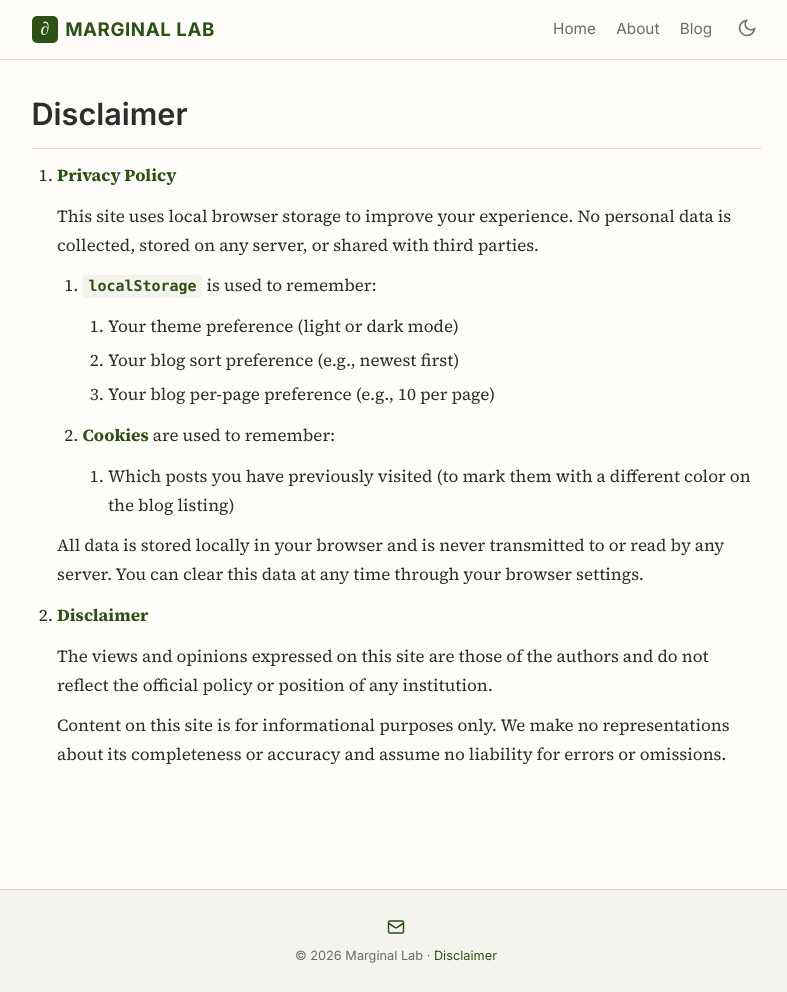
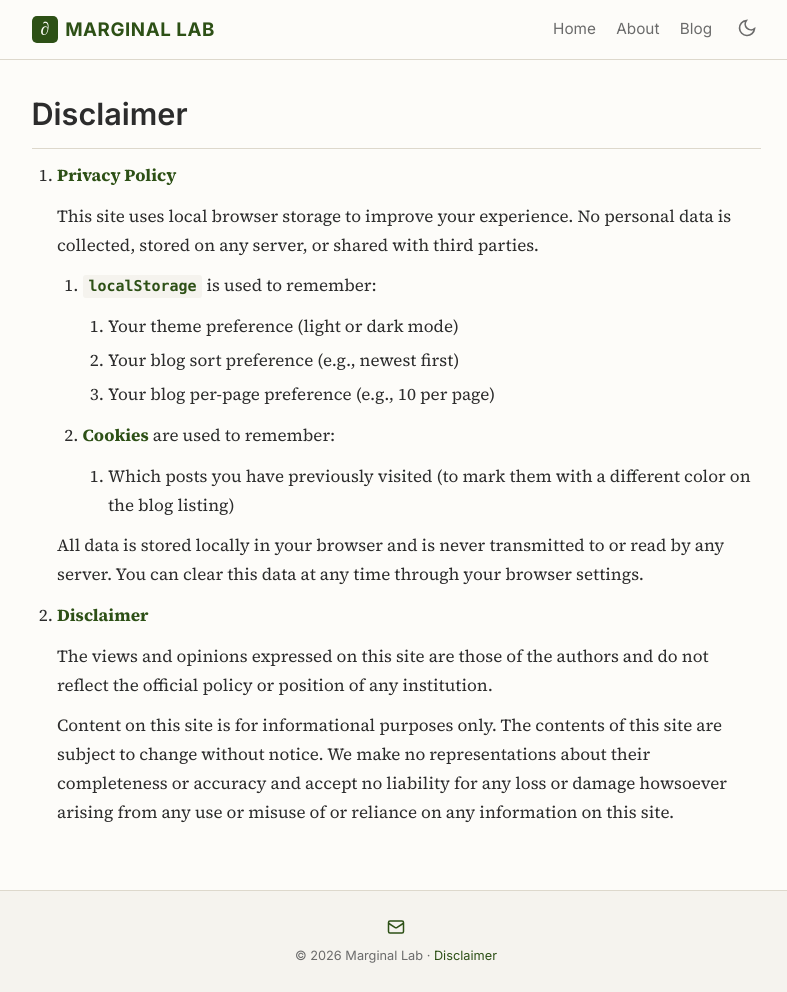
Before and after one commit to marginallabs/marginallabs.github.io, a Jekyll site: the page built from _pages/disclaimer.md, in a window 1280 px wide and 992 px high. Shown: the whole window, without its empty margins (244-1031 px from the left). Built offline with Jekyll 4.4.1, drawn with Linux system fonts in a browser that asks for light colours.

Commit message:
Add change-without-notice and no-liability clause to disclaimer
Co-Authored-By: Claude Opus 4.7 <noreply@anthropic.com>

```diff
--- a/_pages/disclaimer.md
+++ b/_pages/disclaimer.md
@@ -24,4 +24,4 @@ permalink: /disclaimer/
 
    The views and opinions expressed on this site are those of the authors and do not reflect the official policy or position of any institution.
 
-   Content on this site is for informational purposes only. We make no representations about its completeness or accuracy and assume no liability for errors or omissions.
+   Content on this site is for informational purposes only. The contents of this site are subject to change without notice. We make no representations about their completeness or accuracy and accept no liability for any loss or damage howsoever arising from any use or misuse of or reliance on any information on this site.
```
